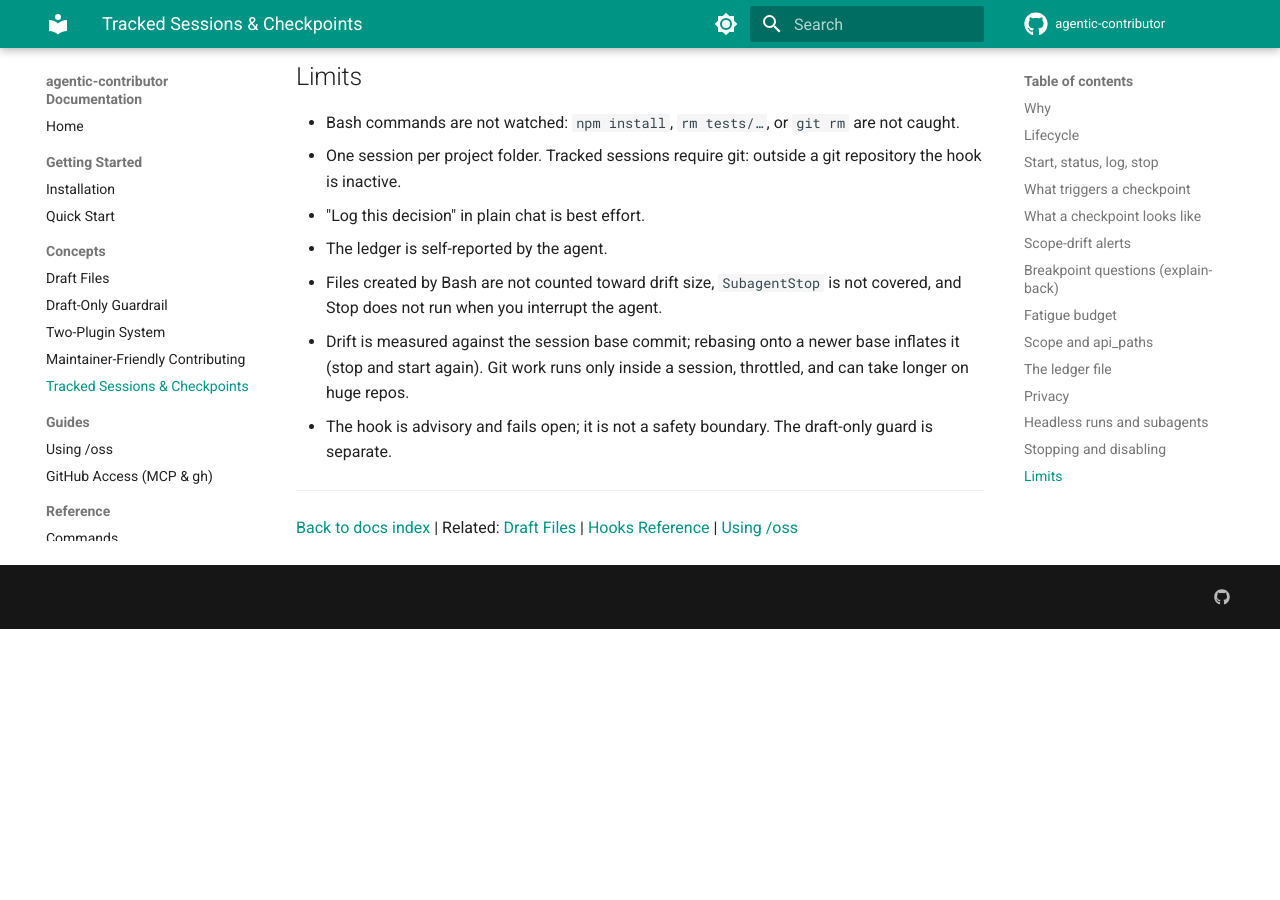
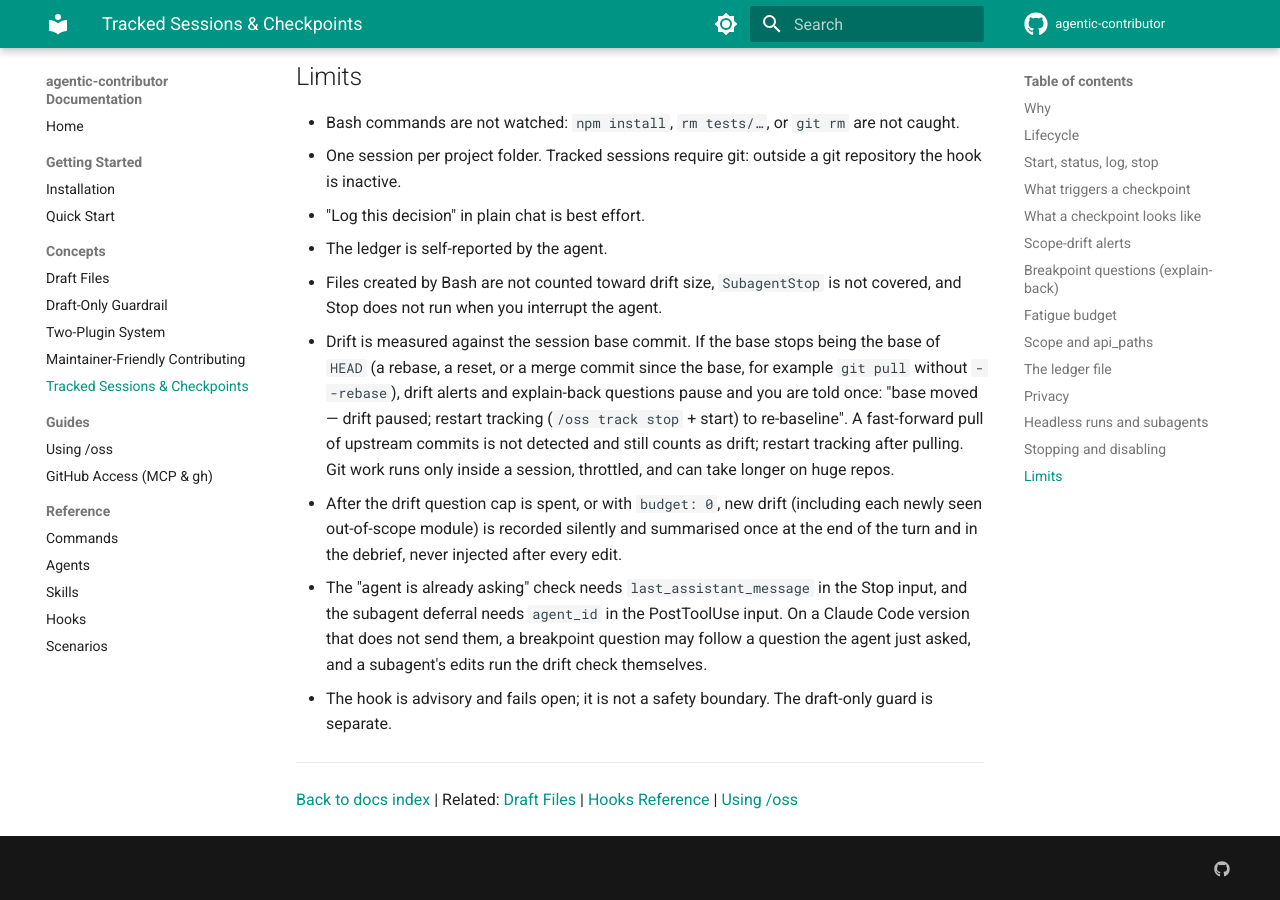
Before and after one commit to josix/agentic-contributor, an MkDocs documentation site: the page built from docs/concepts/tracked-sessions.md, in a window 1280 px wide and 900 px high, scrolled down 4124 px. Built offline with MkDocs 1.6.1 and Material for MkDocs 9.7.7, drawn with Linux system fonts in a browser that asks for light colours; comment, search, counter and statistics services are not loaded; before the commit the page ends 4753 px from its top, so only the background shows below that.

Commit message:
fix(track): port gitdir pointer to breakpoint hook; pause drift on base move
Review fixes for scope-drift breakpoints (PR #3), version stays 0.9.0:

- Port a332f8b to track-breakpoint.sh: shared session-lookup and lock
  blocks copied verbatim; no-session exit before stdin is read (the
  stop_hook_active regex guard still runs before parsing); control
  characters in input fields fail open; control characters in git file
  names are replaced; ledger text is never echoed (drift_source shown as
  a fixed label).
- Drift: when the base is not an ancestor of HEAD or merges landed since
  it, pause drift and explain-back and say once (track:drift-paused)
  "base moved — drift paused; restart tracking".
- Over the drift cap / budget 0, record drift silently; summarise once at
  Stop via systemMessage (state "s" line).
- Compact <ledger>.state above 400 lines, preserving m/s/e/b semantics.
- Check agent_id before writing the "d" throttle marker.
- Docs: Limits (tracked-sessions, pr-preparation), decision-ledger
  sections 4/10/11/12/14, hooks.md (input fields by Claude Code version,
  new shared-block delimiters); CHANGELOG 0.9.0 Changed/Fixed and counts.
- Tests: breakpoint 90/90 (gitdir fixtures run from root, committed
  pointer, .git-file worktree, injection, control chars, rebased/merged
  base, quiet summary, compaction, subagent d marker, tracked space path,
  CLAUDE_PROJECT_DIR, 3 MB payload; jq-1.6 empty-output guard); track
  82/82; guard 271/271; also with GNU stat.

Co-Authored-By: Claude Opus 5.5 <noreply@anthropic.com>

```diff
--- a/docs/concepts/tracked-sessions.md
+++ b/docs/concepts/tracked-sessions.md
@@ -153,9 +153,19 @@ worktree or submodule has its own git dir and so its own session.
 - The ledger is self-reported by the agent.
 - Files created by Bash are not counted toward drift size, `SubagentStop` is not covered, and
   Stop does not run when you interrupt the agent.
-- Drift is measured against the session base commit; rebasing onto a newer base inflates it (stop
-  and start again). Git work runs only inside a session, throttled, and can take longer on huge
-  repos.
+- Drift is measured against the session base commit. If the base stops being the base of `HEAD`
+  (a rebase, a reset, or a merge commit since the base, for example `git pull` without
+  `--rebase`), drift alerts and explain-back questions pause and you are told once: "base moved —
+  drift paused; restart tracking (`/oss track stop` + start) to re-baseline". A fast-forward pull
+  of upstream commits is not detected and still counts as drift; restart tracking after pulling.
+  Git work runs only inside a session, throttled, and can take longer on huge repos.
+- After the drift question cap is spent, or with `budget: 0`, new drift (including each newly seen
+  out-of-scope module) is recorded silently and summarised once at the end of the turn and in the
+  debrief, never injected after every edit.
+- The "agent is already asking" check needs `last_assistant_message` in the Stop input, and the
+  subagent deferral needs `agent_id` in the PostToolUse input. On a Claude Code version that does
+  not send them, a breakpoint question may follow a question the agent just asked, and a
+  subagent's edits run the drift check themselves.
 - The hook is advisory and fails open; it is not a safety boundary. The draft-only guard is separate.
 
 ---
```
Also changed, not shown: CHANGELOG.md (+12 -1 lines), docs/reference/hooks.md (+12 -4 lines), skills/pr-preparation/SKILL.md (+5 -0 lines), skills/pr-preparation/references/decision-ledger.md (+35 -8 lines), 3 other files.
